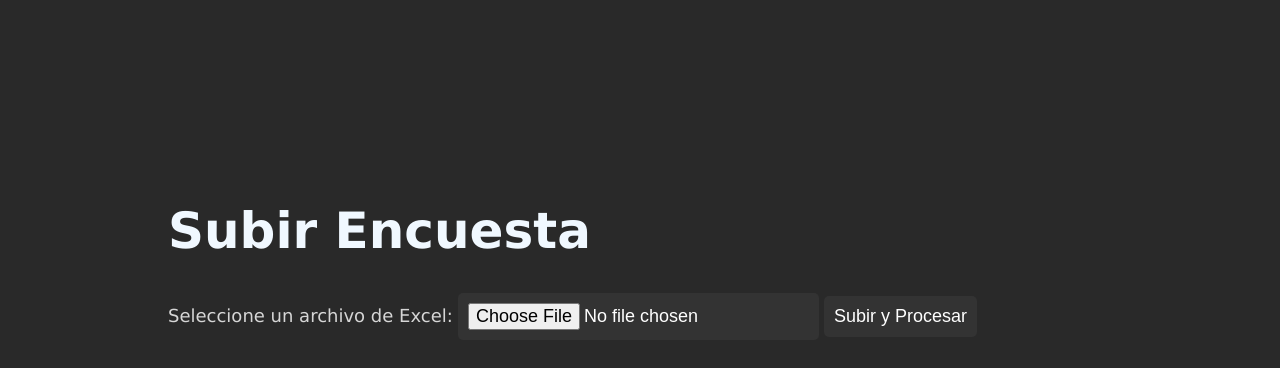
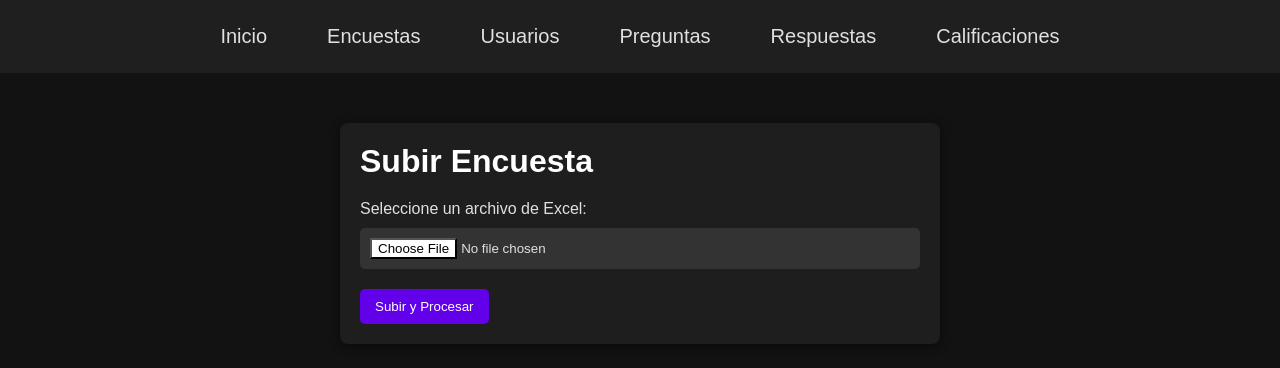
Before and after one commit to ItsFranco666/Encuestas_Satisfaccion, a website: page public/index.html in a window 1280 px wide. Drawn offline with Linux system fonts and the light colour scheme.

Commit message:
Reajuste Interfaz

```diff
--- a/public/index.html
+++ b/public/index.html
@@ -8,9 +8,16 @@
     <link rel="stylesheet" href="styles.css" />
   </head>
   <body>
-    <div class="status">
-      <label id="db-status"></label>
-    </div>
+    <header>
+      <nav class="navbar">
+        <a href="/">Inicio</a>
+        <a href="/encuestas">Encuestas</a>
+        <a href="/usuarios">Usuarios</a>
+        <a href="/preguntas">Preguntas</a>
+        <a href="/respuestas">Respuestas</a>
+        <a href="/calificaciones">Calificaciones</a>
+      </nav>
+    </header>
 
     <div class="encuesta">
       <h1>Subir Encuesta</h1>
@@ -24,10 +31,10 @@
           required
         />
         <button type="submit">Subir y Procesar</button>
+
+        <!-- <div id="mensaje" style="height: 20px;"></div> -->
       </form>
     </div>
-
-    <div id="mensaje"></div>
     <script src="script.js"></script>
   </body>
 </html>
--- a/public/script.js
+++ b/public/script.js
@@ -58,7 +58,8 @@ document
         });
 
         const result = await response.json();
-        document.getElementById('mensaje').textContent = result.message;
+        alert(result.message);
 
-        response.ok?mensaje.classList.toggle('ok'):mensaje.classList.toggle('error');
+        // Agregar un estilo al mensaje dependiendo de la respuesta
+        // response.ok?mensaje.classList.toggle('ok'):mensaje.classList.toggle('error');
     });
--- a/public/styles.css
+++ b/public/styles.css
@@ -1,34 +1,96 @@
-body {
-  font-family: 'Lucida Sans', 'Lucida Sans Regular', 'Lucida Grande',
-    'Lucida Sans Unicode', Geneva, Verdana, sans-serif;
-  background-color: #292929;
-  padding: 10rem;
+/* Reset básico */
+* {
+  margin: 0;
+  padding: 0;
+  box-sizing: border-box;
 }
 
-.encuesta h1 {
-  color: aliceblue;
-  font-size: 50px;
+/* Estilos del cuerpo */
+body {
+  font-family: 'Arial', sans-serif;
+  background-color: #121212; /* Fondo oscuro */
+  color: #e0e0e0; /* Texto claro */
 }
 
-.encuesta label {
-  color: #d6d6d6;
-  font-size: 18px;
+/* Estilos del encabezado y navegación */
+header {
+  background-color: #1f1f1f; /* Fondo más claro para el encabezado */
+  padding: 15px 20px;
 }
 
-.encuesta input,
-button {
-  margin-bottom: 10px;
-  padding: 10px;
-  border: none;
-  border-radius: 5px;
-  background-color: #333333;
-  color: #ffffff;
-  font-size: 18px;
+.navbar {
+  display: flex;
+  justify-content: center;
+  gap: 30px;
+  flex-wrap: wrap; /* Permite que los elementos se ajusten en múltiples líneas */
 }
 
+.navbar a {
+  font-size: 20px;
+  color: #e0e0e0; /* Texto claro */
+  text-decoration: none;
+  padding: 10px 15px;
+  transition: background-color 0.3s ease;
+  border-radius: 8px;
+}
+
+.navbar a:hover {
+  background-color: rgba(255, 255, 255, 0.2); /* Efecto hover más sutil */
+}
+
+/* Estilos del formulario */
+.encuesta {
+  max-width: 600px;
+  margin: 50px auto;
+  padding: 20px;
+  background-color: #1e1e1e; /* Fondo oscuro para el formulario */
+  border-radius: 8px;
+  box-shadow: 0 2px 10px rgba(0, 0, 0, 0.5); /* Sombra más pronunciada */
+}
+
+h1 {
+  margin-bottom: 20px;
+  color: #ffffff; /* Título en blanco */
+}
+
+label {
+  display: block;
+  margin-bottom: 10px;
+}
+
+input[type="file"] {
+  width: 100%;
+  display: block;
+  margin-bottom: 20px;
+  background-color: #333333; /* Fondo oscuro para el input */
+  color: #e0e0e0; /* Texto claro en el input */
+  border: none; /* Sin borde */
+  padding: 10px; /* Espaciado interno */
+  border-radius: 5px; /* Bordes redondeados */
+}
+
+input[type="file"]::file-selector-button {
+  background-color: white; /* Botón de selección de archivo en azul */
+  color: black; /* Texto blanco en el botón */
+}
+
+button {
+  background-color: #6200ea; /* Color primario del botón */
+  color: white;
+  border: none;
+  padding: 10px 15px;
+  border-radius: 5px;
+  cursor: pointer;
+  transition: background-color 0.3s ease;
+}
+
+button:hover {
+  background-color: #3700b3; /* Color más oscuro al pasar el ratón */
+}
+
+/* Mensaje de respuesta */
 #mensaje {
-  font-size: 16px;
-  margin-bottom: 10px;
+  margin: 20px 0px;
 }
 
 .ok {
@@ -38,3 +100,27 @@ button {
 .error {
   color: red;
 }
+
+/* Media Queries para Responsividad */
+@media (max-width: 768px) {
+  .navbar {
+      flex-direction: column; /* Cambia a una columna en pantallas pequeñas */
+      align-items: center; /* Alinea los elementos al centro */
+      padding-bottom: 10px; /* Espaciado adicional en la parte inferior */
+  }
+
+  .navbar a {
+      padding: 8px 10px; /* Ajusta el espaciado de los enlaces */
+      width: 100%; /* Hace que los enlaces ocupen todo el ancho disponible */
+      text-align: center; /* Centra el texto de los enlaces */
+      margin-bottom: 5px; /* Espaciado entre enlaces */
+  }
+
+  .encuesta {
+      margin-top: 20px; /* Reduce el margen superior en pantallas pequeñas */
+      padding-left: 15px; /* Espaciado interno ajustado para mejor visualización en móviles */
+      padding-right: 15px;
+      width: calc(100% - 30px); /* Asegura que el formulario no exceda el ancho de la pantalla */
+      box-shadow: none; /* Elimina la sombra en pantallas pequeñas para un aspecto más limpio */
+  }
+}
--- a/routes/processExcel.js
+++ b/routes/processExcel.js
@@ -156,10 +156,10 @@ async function processExcel(filePath, nombreArchivo) {
         );
       }
     }
-    return 'Archivo procesado exitosamente.';
+    return 'Archivo procesado exitosamente';
   } catch (error) {
     console.error(error);
-    throw new Error('Error procesando el archivo.');
+    throw new Error('Error procesando el archivo');
   } finally {
     // Terminar pool con la bd
     client.release();
```
